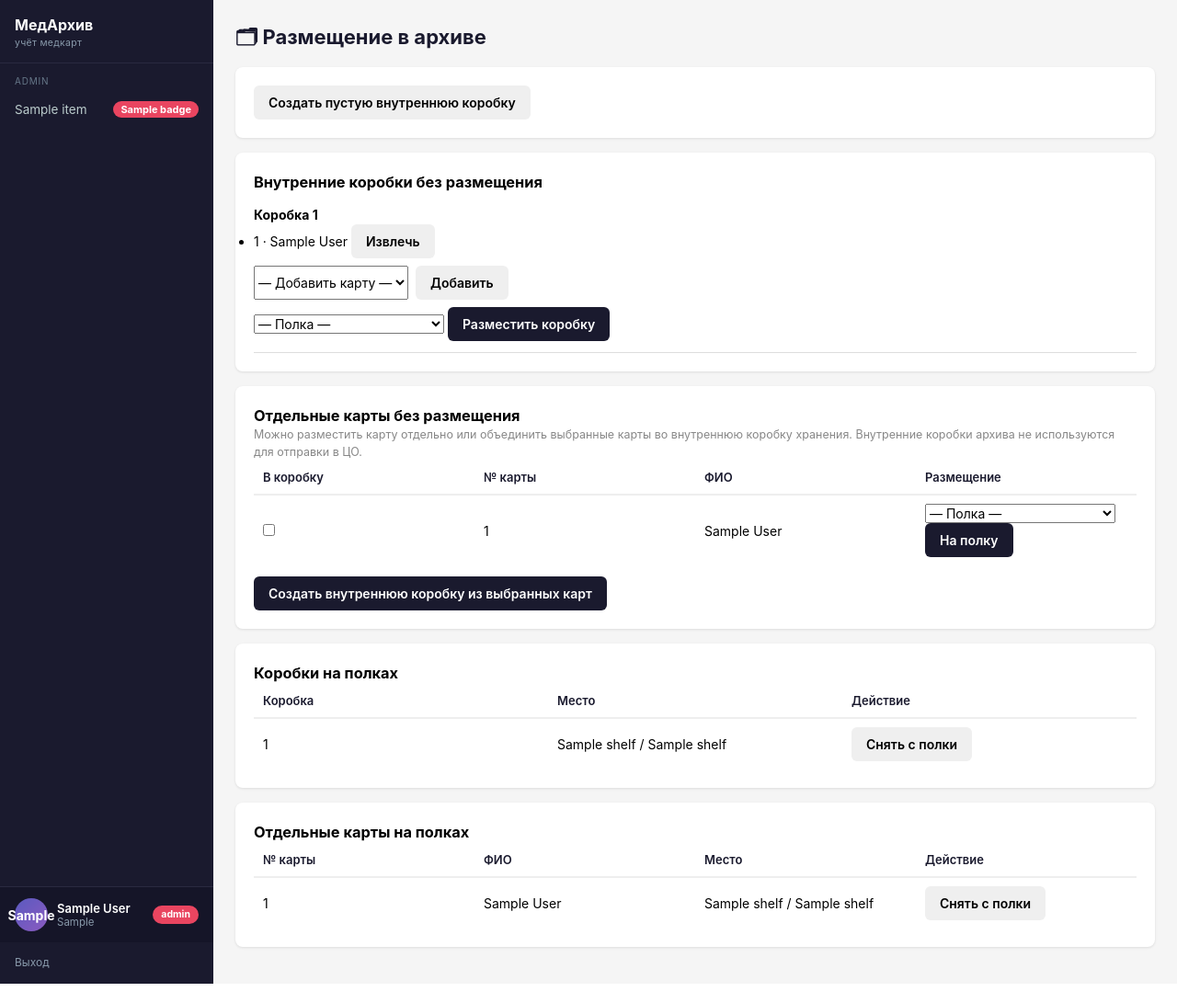
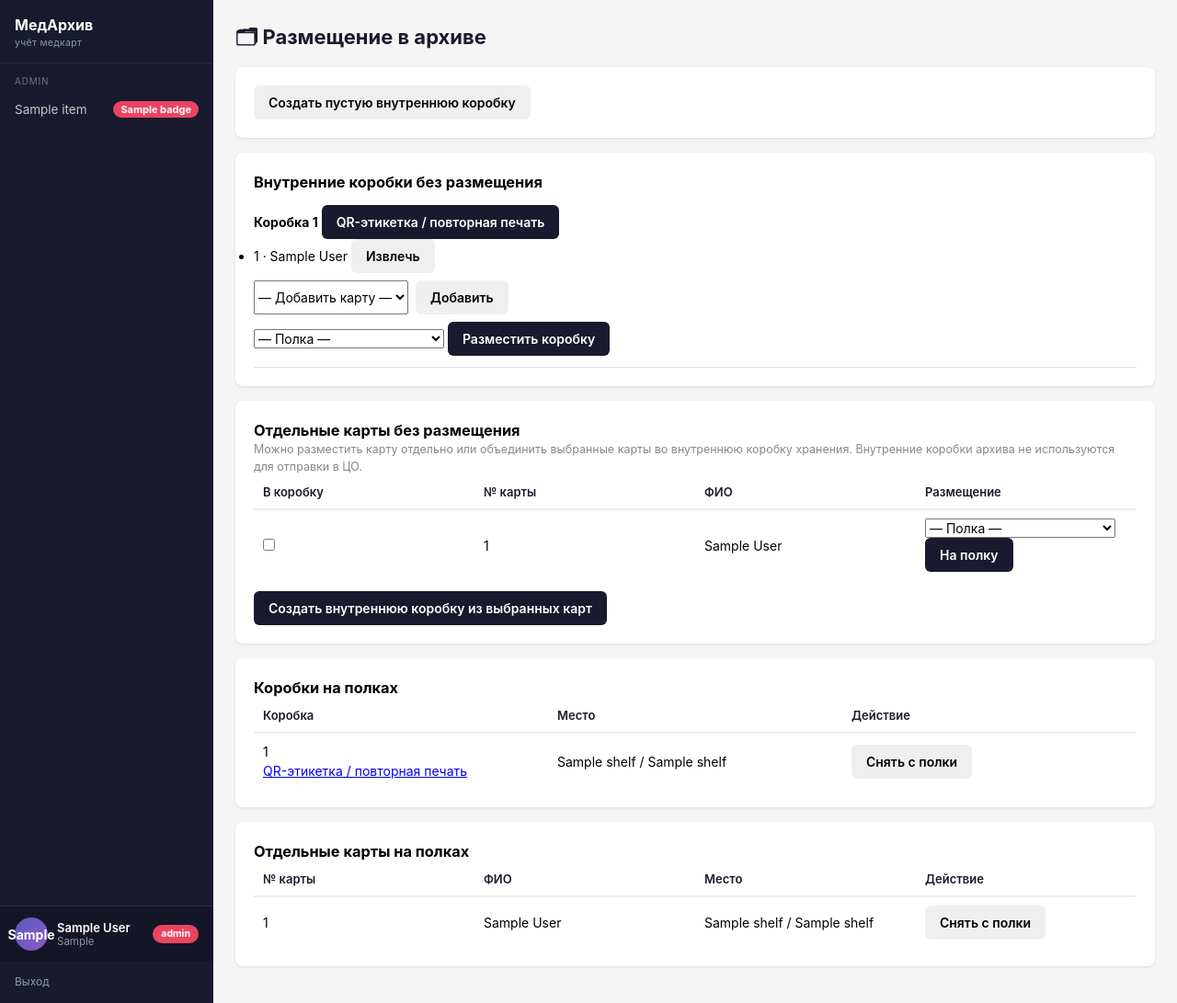
Before and after one commit to destorrr/medarchive, a FastAPI app: template src/medarchive/templates/postgresql_placement.html in a window 1280 px wide. Shown: the whole page at 92% size. Before the commit the page ends 1070 px from the top, so only its background shows below. Run offline with FastAPI, Linux system fonts and the light colour scheme; the template is opened without the code that fills it: most values are stand-ins (such as "Sample title", 1, 10 or a date in 2020); some libraries are stand-ins or nearby versions.

Commit message:
Expose box QR reprint in archive placement

```diff
--- a/src/medarchive/templates/postgresql_placement.html
+++ b/src/medarchive/templates/postgresql_placement.html
@@ -14,6 +14,7 @@
     {% for item in box_items %}
     <div style="border-bottom:1px solid #ddd;padding:12px 0">
         <strong>Коробка {{ item.box.box_number }}</strong>
+        <a class="btn btn-primary" href="/boxes/{{ item.box.id }}/label" target="_blank" rel="noopener">QR-этикетка / повторная печать</a>
         {% if item.cards %}
         <ul>{% for card in item.cards %}<li>{{ card.card_number }} · {{ card.full_name }}
             <form method="post" action="/placement/remove-card-from-box" style="display:inline">
@@ -83,7 +84,7 @@
     {% if placed_boxes %}
     <table class="data"><thead><tr><th>Коробка</th><th>Место</th><th>Действие</th></tr></thead><tbody>
     {% for box, placement, shelf in placed_boxes %}<tr>
-        <td>{{ box.box_number }}</td><td>{{ shelf.section_name }} / {{ shelf.shelf_name }}</td><td>
+        <td>{{ box.box_number }}<br><a href="/boxes/{{ box.id }}/label" target="_blank" rel="noopener">QR-этикетка / повторная печать</a></td><td>{{ shelf.section_name }} / {{ shelf.shelf_name }}</td><td>
             <form method="post" action="/placement/remove-box">
                 <input type="hidden" name="box_id" value="{{ box.id }}">
                 <button class="btn btn-secondary" type="submit">Снять с полки</button>
```
